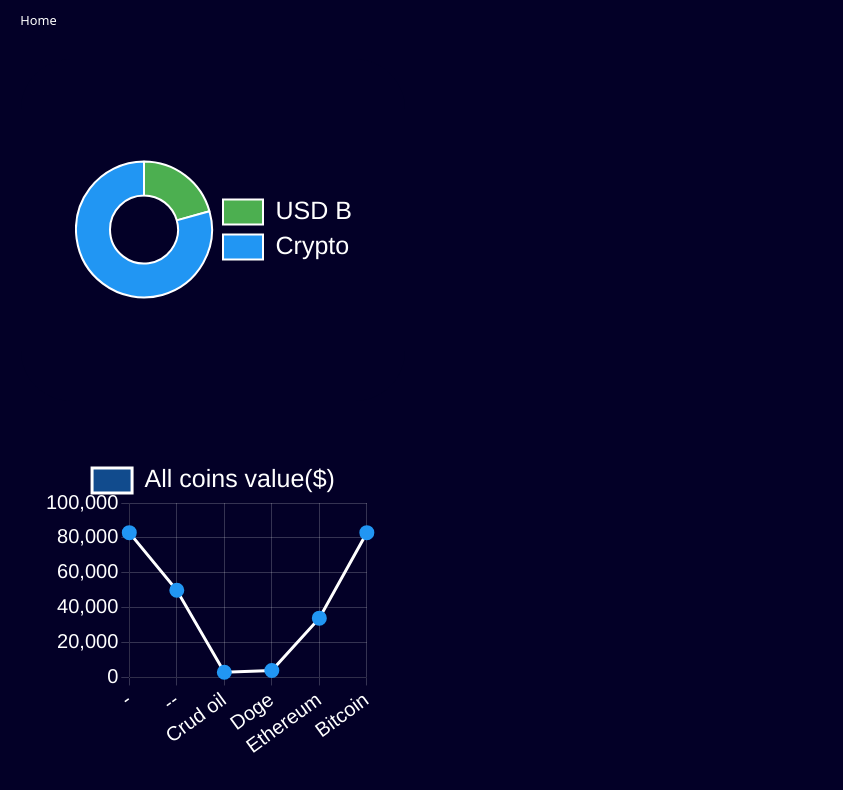
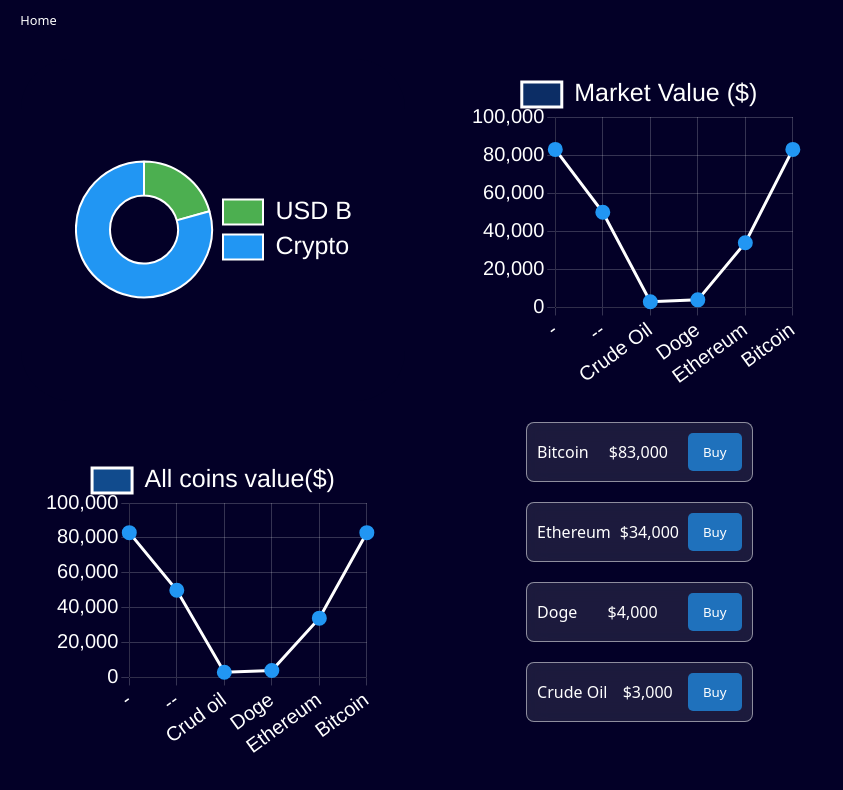
Before and after one commit to BertNK/Frontend1, a React (Vite) app in the folder vite/: page / in a window 1280 px wide. Shown: the top 790 px of the page, without its empty margins (0-843 px from the left). Built offline with nearby package versions, Linux system fonts and the light colour scheme.

Commit message:
Upd (new coin market chart with buy buttons)

```diff
--- /dev/null
+++ b/vite/src/components/Deel2/coinmarket/coinmarket.css
@@ -0,0 +1,56 @@
+.market-container {
+    text-align: center;
+    color: white;
+    width: 80%;
+    height: 40vh;
+    margin-top: 4vh;
+    background: transparent;
+  }
+
+  .market-title {
+    font-size: 2rem;
+    margin-bottom: 20px;
+  }
+
+  .chart-container {
+    width: 100%;
+    height: 100%;
+    backdrop-filter: blur(10px);
+  }
+
+  .coin-list {
+    display: flex;
+    flex-direction: column;
+    align-items: center;
+    margin-top: 20px;
+  }
+
+  .coin-item {
+    display: flex;
+    justify-content: space-between;
+    align-items: center;
+    width: 60%;
+    padding: 10px;
+    margin: 10px;
+    border: 1px solid rgba(255, 255, 255, 0.5);
+    border-radius: 8px;
+    background: rgba(255, 255, 255, 0.1);
+    backdrop-filter: blur(10px);
+  }
+
+  .buy-button {
+    background-color: rgba(33, 150, 243, 0.7);
+    color: white;
+    border: none;
+    padding: 10px 15px;
+    border-radius: 5px;
+    cursor: pointer;
+  }
+
+  .buy-button:hover {
+    background-color: rgba(33, 150, 243, 0.9);
+  }
+
+  span{
+    background: transparent;
+  }
--- /dev/null
+++ b/vite/src/components/Deel2/coinmarket/coinmarket.jsx
@@ -0,0 +1,96 @@
+import { Line } from 'react-chartjs-2';
+import { Chart as ChartJS, LineElement, PointElement, LinearScale, Title, Tooltip, Legend, CategoryScale } from 'chart.js';
+import './coinmarket.css';
+
+ChartJS.register(LineElement, PointElement, LinearScale, Title, Tooltip, Legend, CategoryScale);
+
+const CoinMarket = () => {
+  const data = {
+    labels: ['-', '--', 'Crude Oil', 'Doge', 'Ethereum', 'Bitcoin'],
+    datasets: [
+      {
+        label: 'Market Value ($)',
+        data: [83000, 50000, 3000, 4000, 34000, 83000],
+        borderColor: '#ffffff',
+        backgroundColor: 'rgba(33, 150, 243, 0.3)',
+        borderWidth: 3,
+        pointBackgroundColor: '#2196F3',
+        pointBorderColor: '#2196F3',
+        pointRadius: 6,
+      },
+    ],
+  };
+
+  const options = {
+    responsive: true,
+    maintainAspectRatio: false,
+    plugins: {
+      legend: {
+        labels: {
+          color: 'white',
+          font: {
+            size: 25,
+          },
+        },
+      },
+      tooltip: {
+        titleFont: {
+          size: 25,
+        },
+        bodyFont: {
+          size: 25,
+        },
+      },
+    },
+    scales: {
+      x: {
+        ticks: {
+          color: 'white',
+          font: {
+            size: 20,
+          },
+        },
+        grid: {
+          color: 'rgba(255, 255, 255, 0.2)',
+        },
+      },
+      y: {
+        ticks: {
+          color: 'white',
+          font: {
+            size: 20,
+          },
+        },
+        grid: {
+          color: 'rgba(255, 255, 255, 0.2)',
+        },
+      },
+    },
+  };
+
+  const coins = [
+    { name: 'Bitcoin', price: '$83,000' },
+    { name: 'Ethereum', price: '$34,000' },
+    { name: 'Doge', price: '$4,000' },
+    { name: 'Crude Oil', price: '$3,000' },
+  ];
+
+  return (
+    <div className="market-container">
+      <div className="chart-container">
+        <Line data={data} options={options} />
+      </div>
+      <div className="coin-list">
+        {coins.map((coin, index) => (
+          <div key={index} className="coin-item">
+            <span>{coin.name}</span>
+            <span>{coin.price}</span>
+            <button className="buy-button">Buy</button>
+          </div>
+        ))}
+      </div>
+    </div>
+  );
+};
+
+export default CoinMarket;
--- /dev/null
+++ b/vite/src/components/Deel2/dashDeel2.css
@@ -0,0 +1,7 @@
+.deel2Container{
+    width: 33.3vw;
+    height: 100%;
+    display: flex;
+    flex-direction: column;
+    align-items: center;
+}
--- /dev/null
+++ b/vite/src/components/Deel2/dashDeel2.jsx
@@ -0,0 +1,11 @@
+import '/src/css/Global.css';
+import './dashDeel2.css';
+import CoinMarket from './coinmarket/coinmarket';
+
+export default function Deel2() {
+return(
+    <div className="deel2Container">
+        <CoinMarket/>
+    </div>
+  );
+}
--- a/vite/src/components/header/header.css
+++ b/vite/src/components/header/header.css
@@ -13,7 +13,7 @@ header{
     width: 30%;
     display: flex;
     flex-direction: row;
-    align-items: center;
+    align-items: centera;
 }
 .homebutton{
     height: 100%;
--- a/vite/src/pages/home.jsx
+++ b/vite/src/pages/home.jsx
@@ -2,6 +2,7 @@ import '../css/Global.css'
 import './Home.css'
 import Header from '../components/header/header.jsx'
 import Deel1 from '../components/Deel1/dashDeel1.jsx'
+import Deel2 from '../components/Deel2/dashDeel2.jsx'
 
 function Home() {
   return (
@@ -11,6 +12,7 @@ function Home() {
         {/* dit is waar de grafieken allemaal in komen */}
         <div className="block">
           <Deel1/>
+          <Deel2/>
         </div>
       </div>
    )
```
